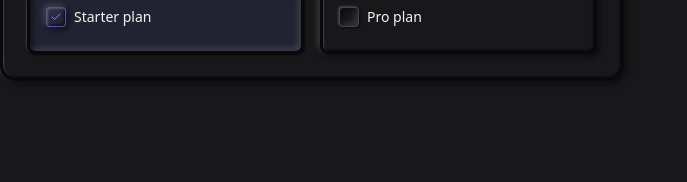
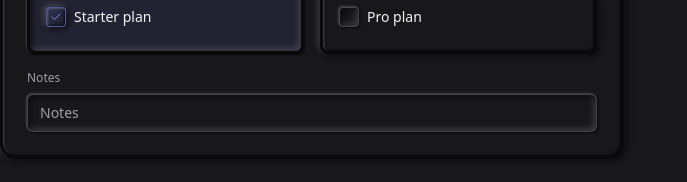
Before and after one commit to Annie-Huang/baseui-neomorphism2.0-component-library, a React (Vite) app: page / in a window 1280 px wide. Shown: the part 1113-1295 px from the top of the page, without its empty margins (0-687 px from the left). Before the commit the page ends 1242 px from the top, so only its background shows below. Built offline with nearby package versions, Linux system fonts and the light colour scheme.

Commit message:
Create a notes input with label

```diff
--- a/src/App.tsx
+++ b/src/App.tsx
@@ -235,6 +235,16 @@ function App() {
                   </div>
                 </div>
               </div>
+
+              <div className='mt-4'>
+                <label
+                  htmlFor='notes'
+                  className='mb-2 block text-xs text-muted-foreground'
+                >
+                  Notes
+                </label>
+                <Input placeholder='Notes' id='notes' />
+              </div>
             </CardContent>
           </Card>
         </div>
```
